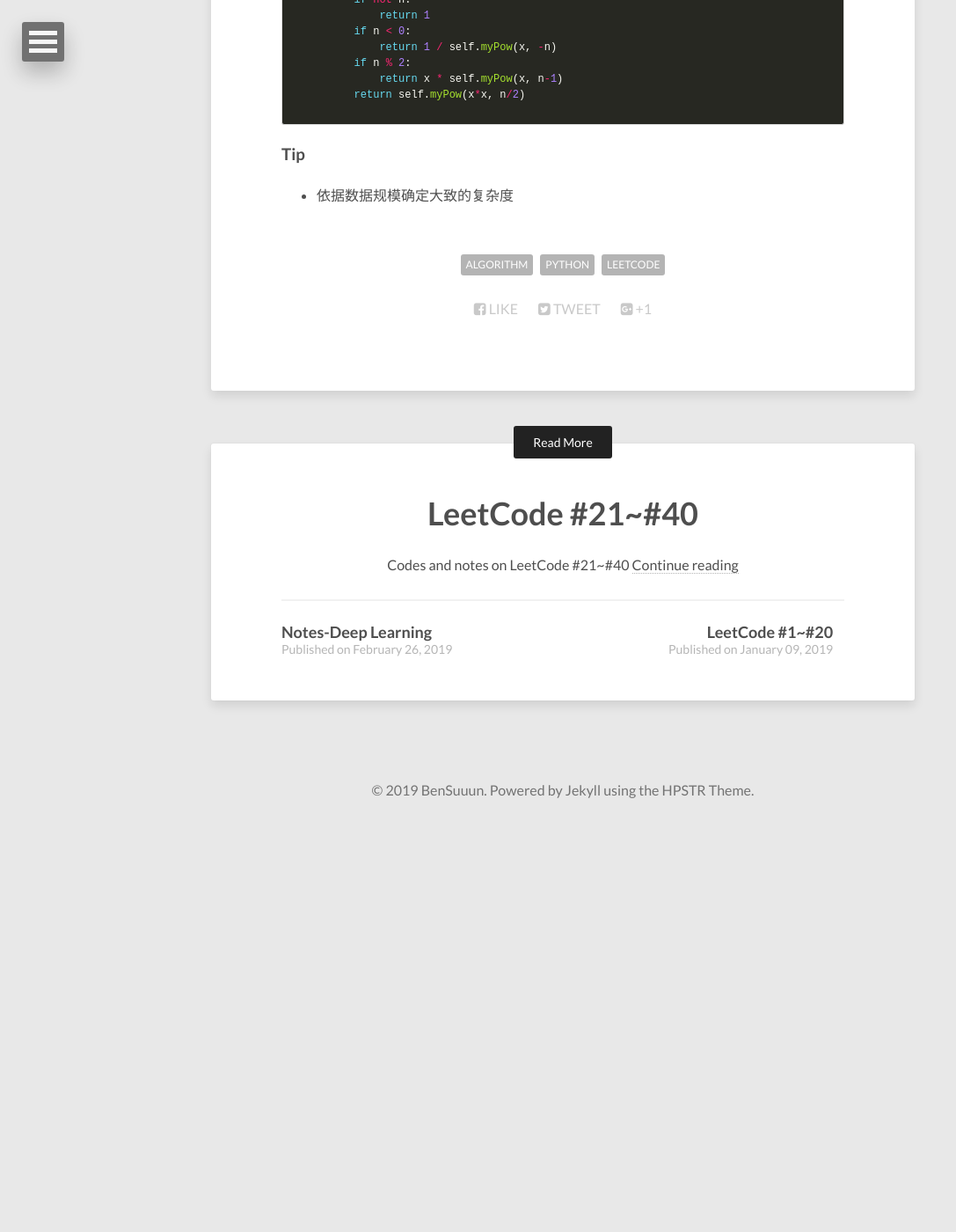
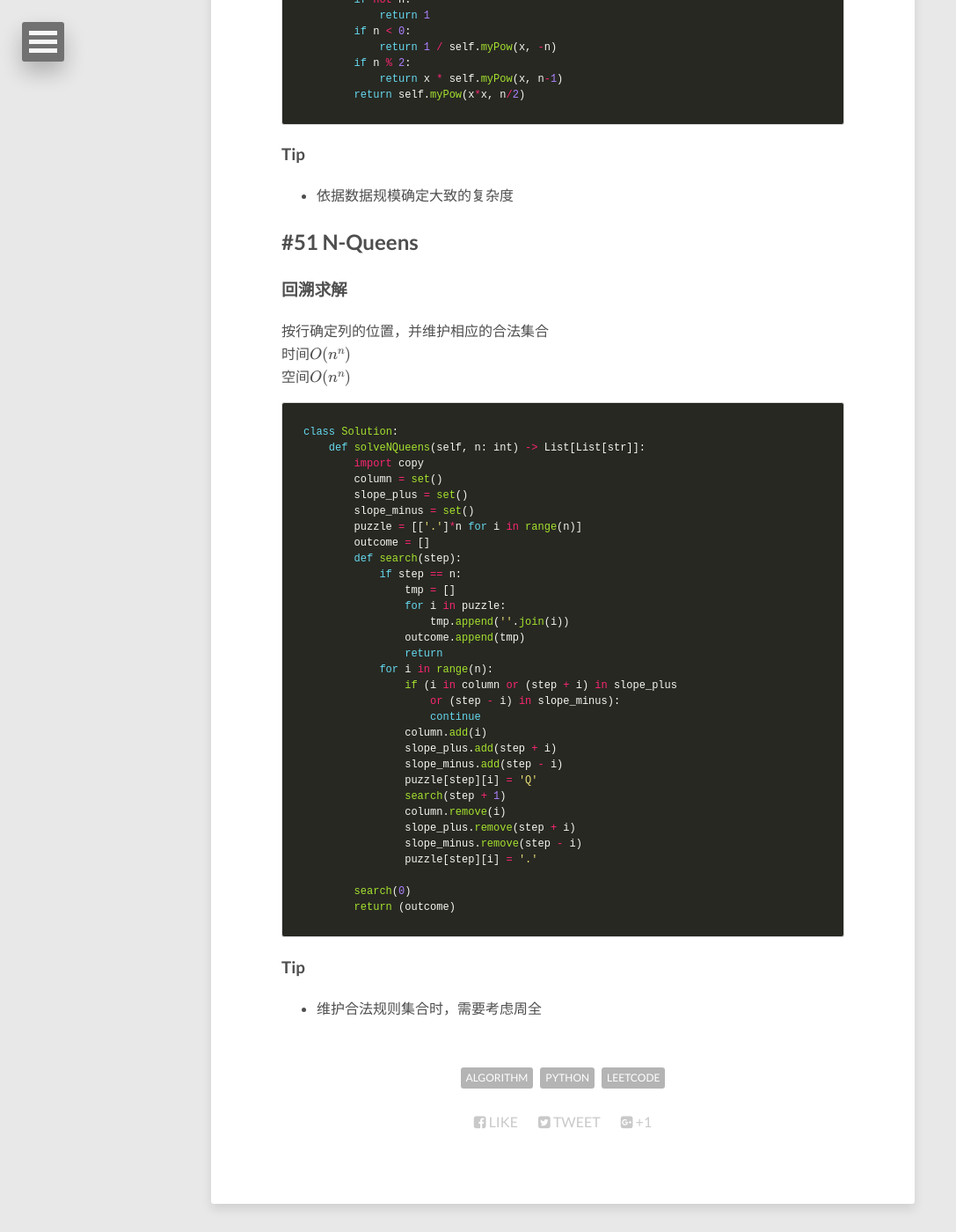
Before and after one commit to Wangbin-Sun/wangbin-sun.github.io, a Jekyll site: the page built from _posts/2019-03-29-leetcode-41-to-60.md, in a window 1280 px wide and 1400 px high, scrolled down 9652 px. Shown: the whole window at 88% size, without its empty margins (0-1087 px from the left). Built offline with Jekyll 4.4.1, drawn with Linux system fonts in a browser that asks for light colours; nearby versions of some CDN libraries; formulas are drawn with MathJax 3; before the commit the page ends 10591 px from its top, so only the background shows below that.

Commit message:
Update Leetcode to #51

````diff
--- a/_posts/2019-03-29-leetcode-41-to-60.md
+++ b/_posts/2019-03-29-leetcode-41-to-60.md
@@ -410,3 +410,46 @@ class Solution:
 
 ### Tip
 * 依据数据规模确定大致的复杂度
+
+## #51 N-Queens
+
+### 回溯求解
+按行确定列的位置，并维护相应的合法集合
+时间$O(n^n)$
+空间$O(n^n)$
+```python
+class Solution:
+    def solveNQueens(self, n: int) -> List[List[str]]:
+        import copy
+        column = set()
+        slope_plus = set()
+        slope_minus = set()
+        puzzle = [['.']*n for i in range(n)]
+        outcome = []
+        def search(step):
+            if step == n:
+                tmp = []
+                for i in puzzle:
+                    tmp.append(''.join(i))
+                outcome.append(tmp)
+                return
+            for i in range(n):
+                if (i in column or (step + i) in slope_plus
+                    or (step - i) in slope_minus):
+                    continue
+                column.add(i)
+                slope_plus.add(step + i)
+                slope_minus.add(step - i)
+                puzzle[step][i] = 'Q'
+                search(step + 1)
+                column.remove(i)
+                slope_plus.remove(step + i)
+                slope_minus.remove(step - i)
+                puzzle[step][i] = '.'
+
+        search(0)
+        return (outcome)
+```
+
+### Tip
+* 维护合法规则集合时，需要考虑周全
````
Also changed, not shown: 1 other file.
